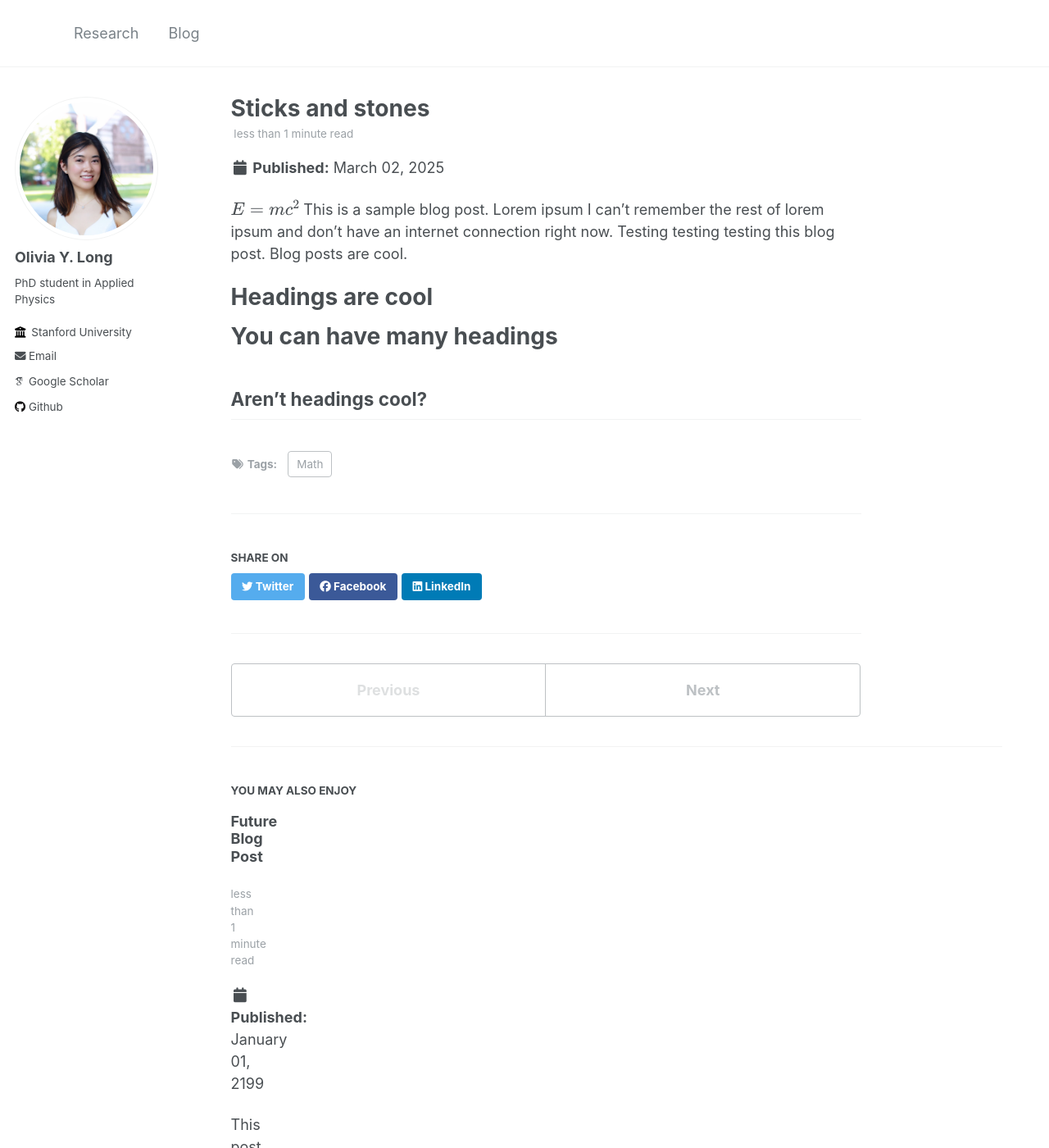
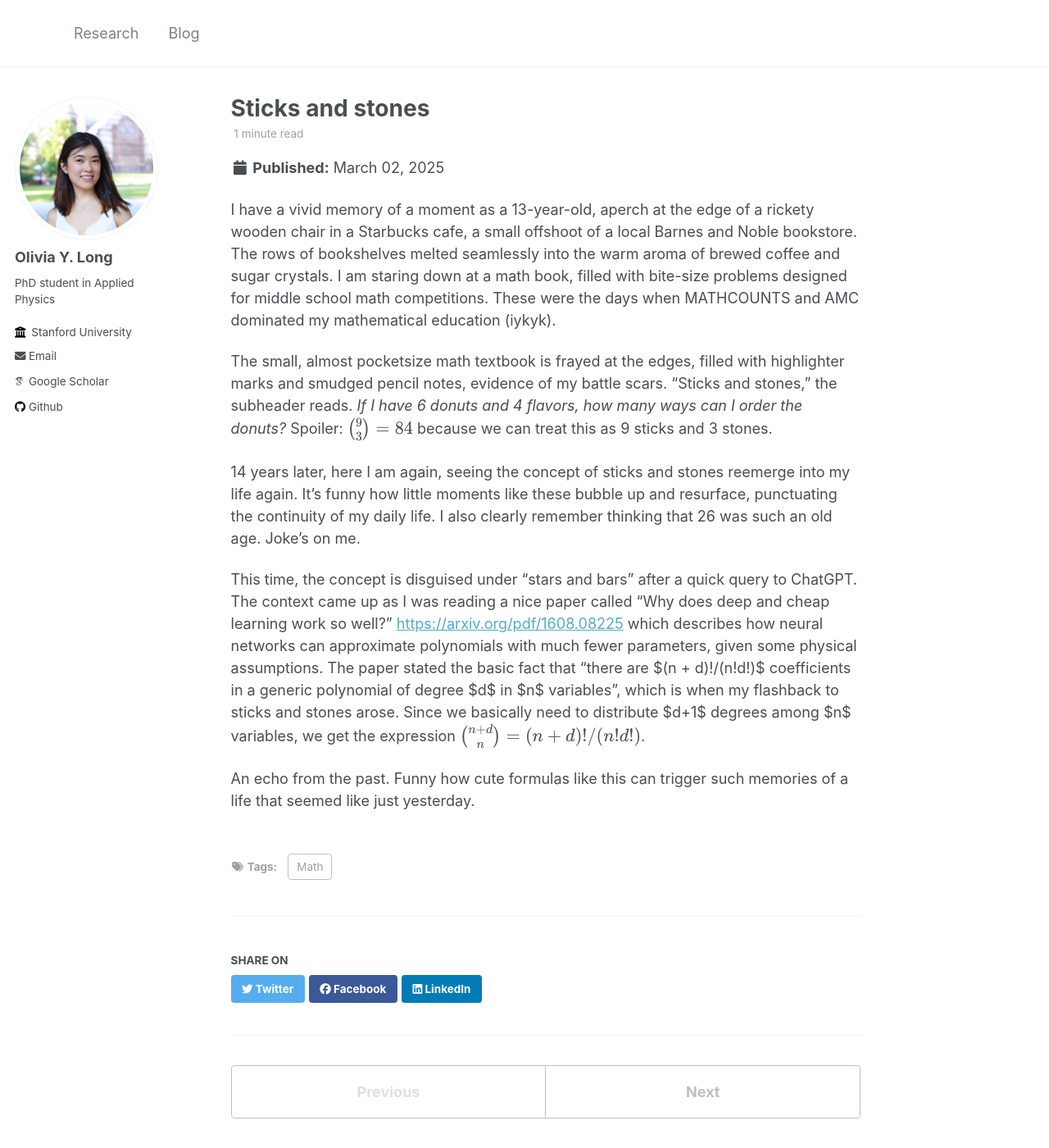
Before and after one commit to oliviaylong/oliviaylong.github.io, a Jekyll site: the page built from _posts/2025-03-02-blog-post-1.md, in a window 1280 px wide and 1400 px high. Shown: the whole window at 82% size. Built offline with Jekyll 4.4.1, drawn with Linux system fonts in a browser that asks for light colours; some web fonts are replaced.

Commit message:
first post

```diff
--- a/_posts/2025-03-02-blog-post-1.md
+++ b/_posts/2025-03-02-blog-post-1.md
@@ -6,14 +6,16 @@
 tags:
   - Math
 ---
-$$ E=mc^2$$
-This is a sample blog post. Lorem ipsum I can't remember the rest of lorem ipsum and don't have an internet connection right now. Testing testing testing this blog post. Blog posts are cool.
 
-Headings are cool
-======
 
-You can have many headings
-======
+I have a vivid memory of a moment as a 13-year-old, aperch at the edge of a rickety wooden chair in a Starbucks cafe, a small offshoot of a local Barnes and Noble bookstore. The rows of bookshelves melted seamlessly into the warm aroma of brewed coffee and sugar crystals.
+I am staring down at a math book, filled with bite-size problems designed for middle school math competitions. These were the days when MATHCOUNTS and AMC dominated my mathematical education (iykyk).
 
-Aren't headings cool?
-------
+The small, almost pocketsize math textbook is frayed at the edges, filled with highlighter marks and smudged pencil notes, evidence of my battle scars. "Sticks and stones," the subheader reads. *If I have 6 donuts and 4 flavors, how many ways can I order the donuts?* Spoiler: $$\binom{9}{3} = 84$$ because we can treat this as 9 sticks and 3 stones.
+
+14 years later, here I am again, seeing the concept of sticks and stones reemerge into my life again. It's funny how little moments like these bubble up and resurface, punctuating the continuity of my daily life.
+I also clearly remember thinking that 26 was such an old age. Joke's on me.
+
+This time, the concept is disguised under "stars and bars" after a quick query to ChatGPT. The context came up as I was reading a nice paper called "Why does deep and cheap learning work so well?" <https://arxiv.org/pdf/1608.08225> which describes how neural networks can approximate polynomials with much fewer parameters, given some physical assumptions. The paper stated the basic fact that "there are $(n + d)!/(n!d!)$ coefficients in a generic polynomial of degree $d$ in $n$ variables", which is when my flashback to sticks and stones arose. Since we basically need to distribute $d+1$ degrees among $n$ variables, we get the expression $$\binom{n+d}{n} = (n + d)!/(n!d!)$$.
+
+An echo from the past. Funny how cute formulas like this can trigger such memories of a life that seemed like just yesterday.
```
